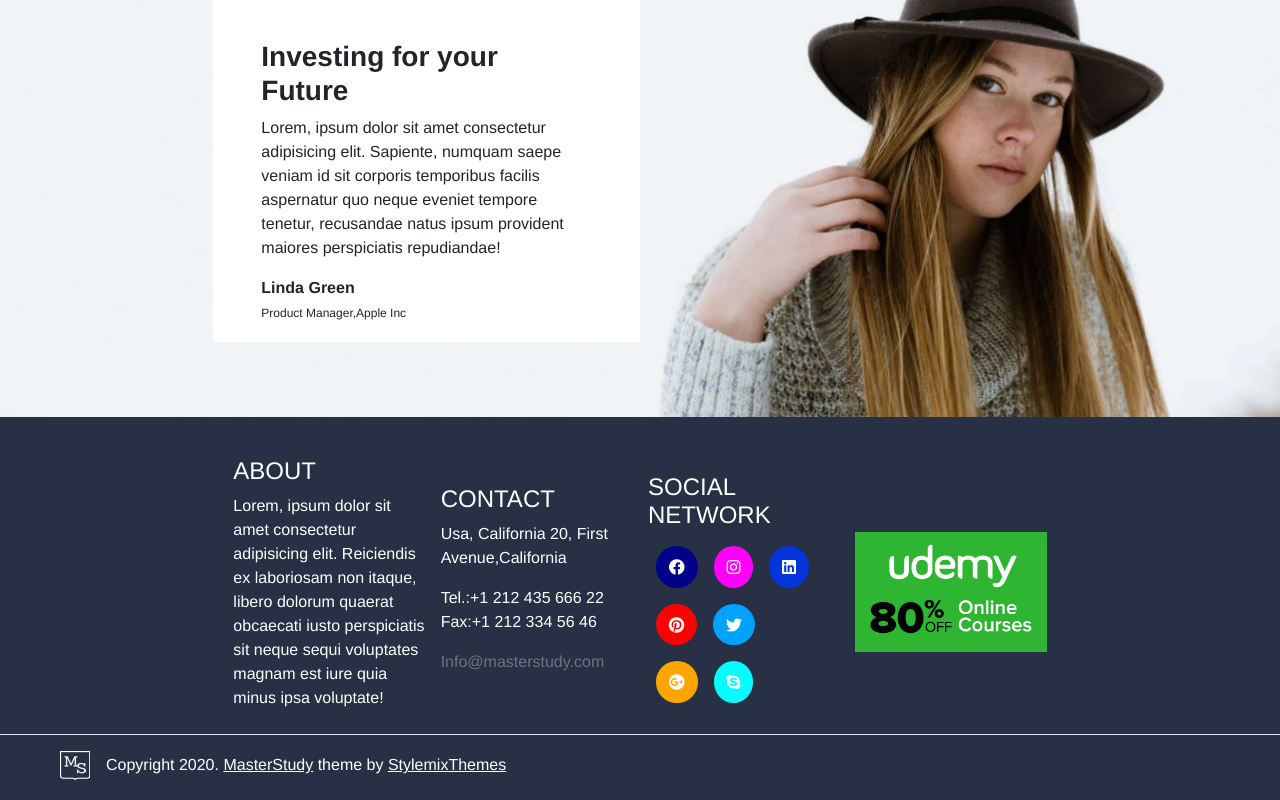
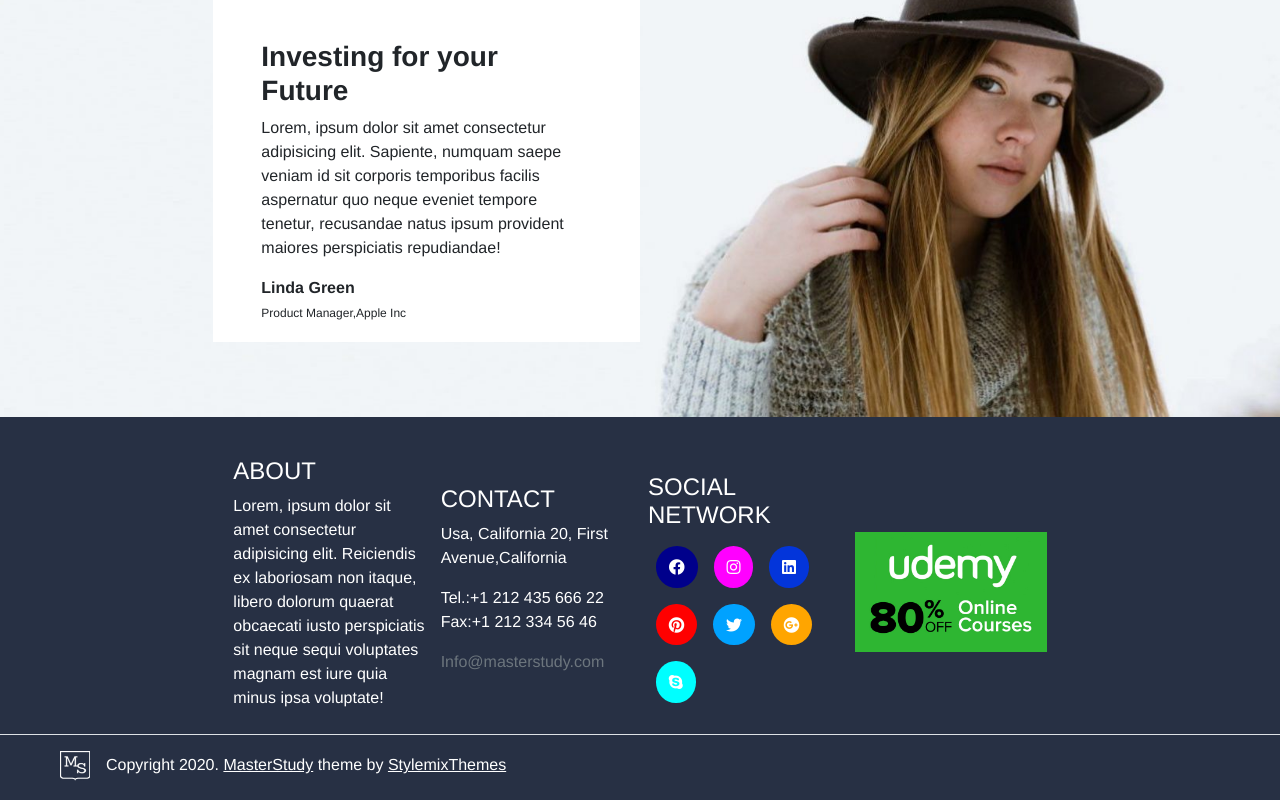
Before and after one commit to Francesco-Capriolo/proj-html-vuejs, a Vue app: page / in a window 1280 px wide. Shown: the part 3296-4096 px from the top of the page. Built offline with nearby package versions, Linux system fonts and the light colour scheme.

Commit message:
correzione footer

```diff
--- a/src/components/Footer.vue
+++ b/src/components/Footer.vue
@@ -34,7 +34,6 @@
         <i class="fab fa-linkedin my-circle m-2"></i>
         <i class="fab fa-pinterest my-circle m-2"></i>
         <i class="fab fa-twitter my-circle m-2"></i>
-        <i class="far fa-volleyball-ball my-circle m-2"></i>
         <i class="fab fa-google-plus my-circle m-2"></i>
         <i class="fab fa-skype my-circle m-2"></i>
       </div>
```
